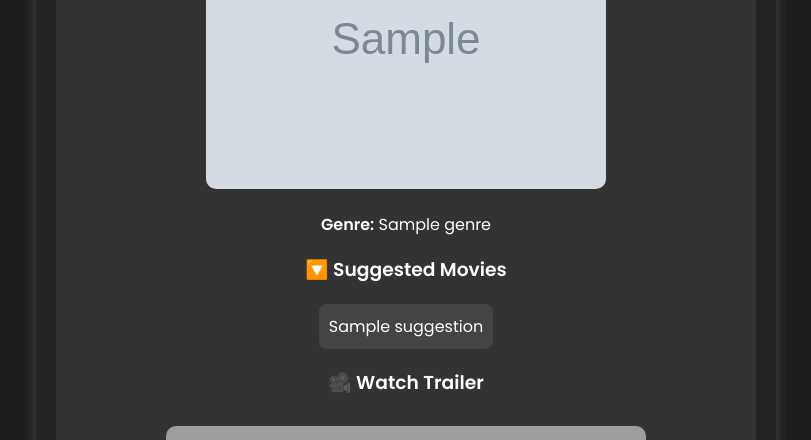
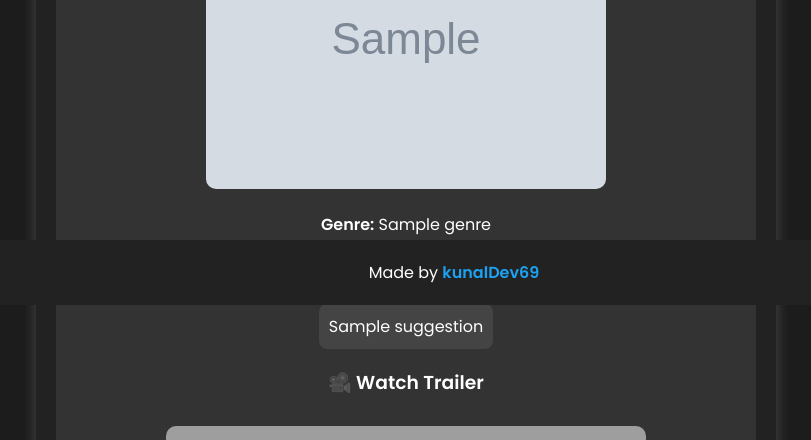
Before and after one commit to KunalDev69/MovieRecommendation, a Flask app: template templates/index.html in a window 1280 px wide. Shown: the part 495-935 px from the top of the page, without its empty margins (234-1045 px from the left). Run offline with Flask 3, Linux system fonts and the light colour scheme; the template is opened without the code that fills it: most values are stand-ins (such as "Sample title", 1, 10 or a date in 2020); grey boxes marked "Sample" are stand-in pictures; grey boxes are pictures that could not be loaded.

Commit message:
Update index.html

```diff
--- a/templates/index.html
+++ b/templates/index.html
@@ -121,6 +121,12 @@
             </div>
         {% endif %}
     </div>
+<footer style="background-color: #222; color: #fff; text-align: center; padding: 20px; position: fixed; bottom: 0; width: 100%;">
+    Made by
+    <a href="https://www.instagram.com/kunal_dev69/" target="_blank" style="color: #1da1f2; text-decoration: none; font-weight: bold;">
+        kunalDev69
+    </a>
+</footer>
 
     <script>
         function playTrailer() {
```
